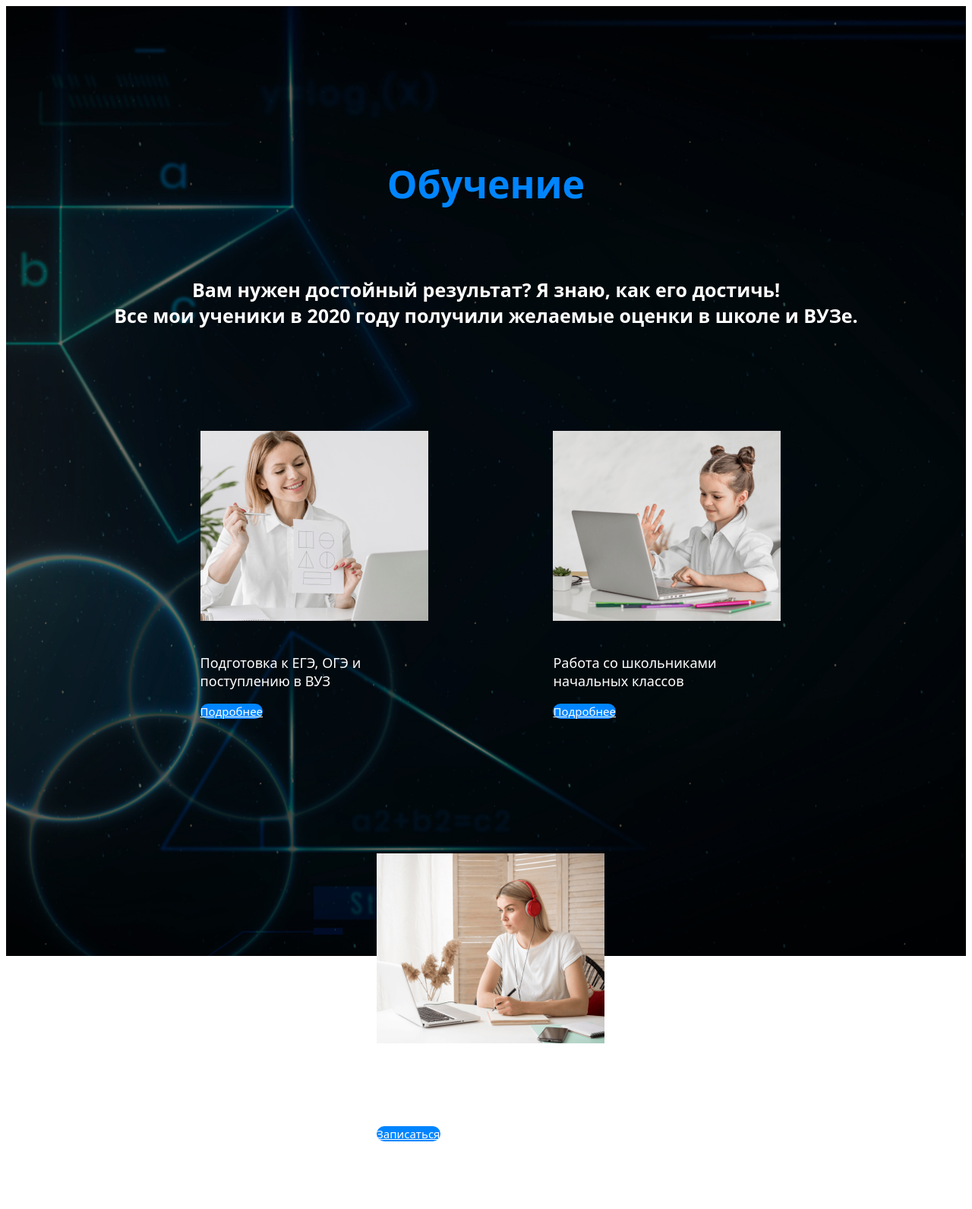
After one commit to elenaterehova/math-teacher-site, a Django app: page /post/study in a window 1280 px wide. The commit adds this page. Shown: the whole page at 76% size. Run offline with Django 3.2, Linux system fonts and the light colour scheme.

```diff
--- a/blog/static/css/blog.css
+++ b/blog/static/css/blog.css
@@ -48,7 +48,7 @@ header li a{
     color: #0085FF;
 }
 .date {
-    color: black;
+    color:white;
 }
 
 .save {
--- /dev/null
+++ b/blog/static/css/post_study.css
@@ -0,0 +1,56 @@
+.variant {
+    height: 1250px;
+    background-image: url(../img/back3.jpg);
+    background-size: cover;
+    font-family: Noto Sans;
+}
+.row {
+    display: flex;
+    flex-wrap: wrap;
+    justify-content: center;
+}
+.card {
+    margin: 7%;
+
+}
+.variant h1{
+    font-size: 50px;
+    color: #0085FF;
+    font-weight: bold;
+    text-align: center;
+    padding-top: 200px;
+    margin: 0;
+}
+.card p{
+    color: white;
+}
+.card-text {
+    color: white;
+    margin-top: 15%;
+    font-family: Noto Sans;
+    font-size: 18px;
+
+}
+.variant h2 {
+    color: white;
+    font-size: 25px;
+    text-align: center;
+}
+
+.variant h2{
+    text-align: center;
+    line-height: normal;
+    padding: 2%;
+    margin-top: 5%;
+}
+.variant .btn {
+    background-color: #0085FF;
+    margin-top: 15%;
+    width: 175px;
+    border-radius: 50px;
+    color: white;
+    font-family: Noto Sans;
+    font-size: 15px;
+    text-align: center;
+    height: 200px;
+}
--- /dev/null
+++ b/blog/templates/blog/post_study.html
@@ -0,0 +1,29 @@
+{% load static %}
+<link rel="stylesheet" href="{% static 'css/post_study.css' %}">
+<section class="variant">
+    <h1>Обучение</h1>
+    <h2>Вам нужен достойный результат? Я знаю, как его достичь!<br> Все мои ученики в 2020 году получили желаемые оценки в школе и ВУЗе.</h2>
+    <div class="row">
+    <div class="card" style="width: 18rem;">
+      <img src="../../static/img/pic1.png" width="300px" height="250px" class="card-img-top" alt="...">
+      <div class="card-body">
+        <p class="card-text">Подготовка к ЕГЭ, ОГЭ и поступлению в ВУЗ</p>
+        <a href="#" class="btn">Подробнее</a>
+      </div>
+    </div>
+    <div class="card" style="width: 18rem;">
+      <img src="../../static/img/pic2.png" class="card-img-top" alt="...">
+      <div class="card-body">
+        <p class="card-text">Работа со школьниками начальных классов</p>
+        <a href="#" class="btn">Подробнее</a>
+      </div>
+    </div>
+    <div class="card" style="width: 18rem;">
+      <img src="../../static/img/pic3.png" class="card-img-top" alt="...">
+      <div class="card-body">
+        <p class="card-text">Работа со студентами, расширенный курс</p>
+        <a href="#" class="btn">Записаться</a>
+      </div>
+    </div>
+  </div>
+  </section>
--- a/blog/templates/blog/шаблон моего сайта.html
+++ b/blog/templates/blog/шаблон моего сайта.html
@@ -263,7 +263,7 @@
             </div>
         {% endif %}
         {% if user.is_authenticated %}
-            <a class="btn btn-default" href="{% url 'post_edit' pk=post.pk %}"><span class="glyphicon glyphicon-pencil"></span></a>
+            <a class="btn btn-default" href="{% url 'post_list' %}"><span class="glyphicon glyphicon-pencil"></span></a>
         {% endif %}
         <h1>{{ post.title }}</h1>
         <p>{{ post.text|linebreaksbr }}</p>
--- a/blog/urls.py
+++ b/blog/urls.py
@@ -1,5 +1,6 @@
 from django.urls import path
 from . import views
+
 
 urlpatterns = [
     path('', views.post_list, name='post_list'),
@@ -8,6 +9,12 @@ urlpatterns = [
     path('post/<int:pk>/edit/', views.post_edit, name='post_edit'),
     path('', views.index, name='index'),
     path('post/<int:pk>/', views.post_number, name='post_number'),
-    path('mine/', views.MyView.as_view(), name='my-view'),
+    path('post/study', views.post_study, name='study'),
+    path('https://web.telegram.org/k/', views.telegram, name='telegram'),
+    path("https://vk.com/", views.vk, name='vk'),
+    path('https://www.whatsapp.com/?lang=ru_RU', views.whatsapp, name='whatsapp'),
+    path('https://discord.com/', views.discord, name='discord'),
+    path('https://mail.ru/', views.mail, name='mail'),
+
 
 ]
--- a/blog/views.py
+++ b/blog/views.py
@@ -9,11 +9,25 @@ from django.shortcuts import redirect
 from .models import SocialMedia
 from django.http import HttpResponse
 
+def index(request):
+    return HttpResponse('')
+def post_study(request):
+    return render(request, 'blog/post_study.html')
 
-class MyView(View):
+def telegram(request):
+    return redirect("https://web.telegram.org/k/")
+def vk(request):
+    return redirect("https://vk.com/")
 
-    def get(self, request, pk):
-        return HttpResponse('Hello, World!')
+def whatsapp(request):
+    return redirect('https://www.whatsapp.com/?lang=ru_RU')
+
+def discord(request):
+    return redirect('https://discord.com/')
+
+def mail(request):
+    return redirect('https://mail.ru/')
+
 def post_list(request):
     posts = Post.objects.filter(published_date__lte=timezone.now()).order_by('published_date')
     return render(request, 'blog/post_list.html', {'posts': posts})
@@ -55,5 +69,3 @@ def post_edit(request, pk):
 def socialmedia_link(request, pk):
     link = get_object_or_404(SocialMedia, pk)
     return redirect(request, 'blog/base.html', pk=link.pk)
-def index(request):
-    return HttpResponse("Страница приложения")
```
Also changed, not shown: blog/templates/blog/base.html (+5 -5 lines), blog/templates/blog/post_list.html (+9 -9 lines).
